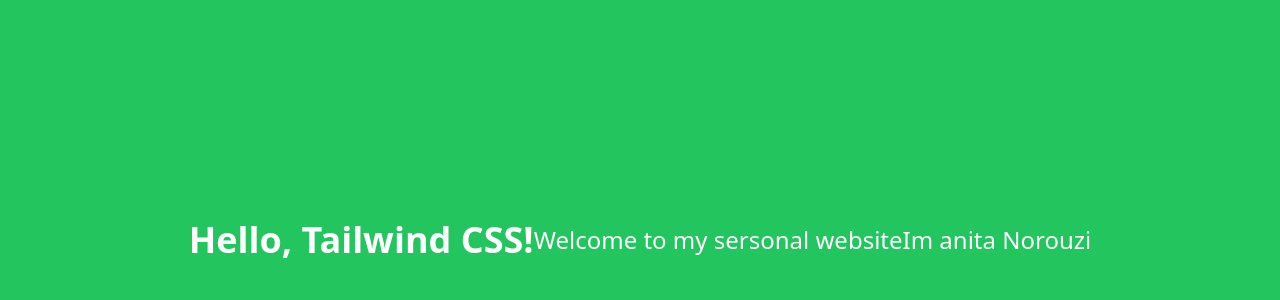
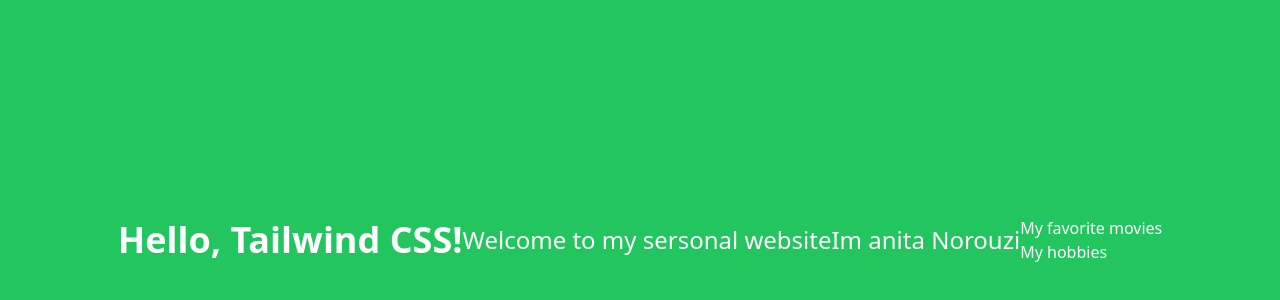
Before and after one commit to anitaNorouzi/personal-website, a React (Vite) app: page / in a window 1280 px wide. Shown: the part 160-460 px from the top of the page. Built offline with nearby package versions, Linux system fonts and the light colour scheme.

Commit message:
Add list

```diff
--- a/src/App.jsx
+++ b/src/App.jsx
@@ -5,10 +5,17 @@
 
   return (
     <>
-        <div className="flex items-center justify-center h-screen bg-green-500 text-white">
+
+    <div className="flex items-center justify-center h-screen bg-green-500 text-white">
+
       <h1 className="text-4xl font-bold">Hello, Tailwind CSS!</h1>
       <h1 className="text-2xl">Welcome to my sersonal website</h1>
       <h1 className="text-2xl">Im anita Norouzi</h1>
+
+      <ul>
+        <li>My favorite movies</li>
+        <li>My hobbies</li>
+      </ul>
 
     </div>
     </>
```
